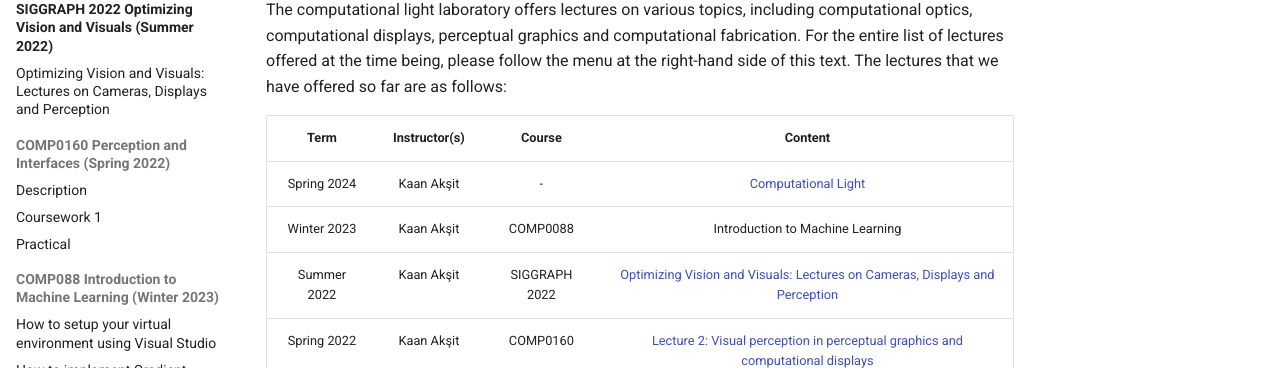
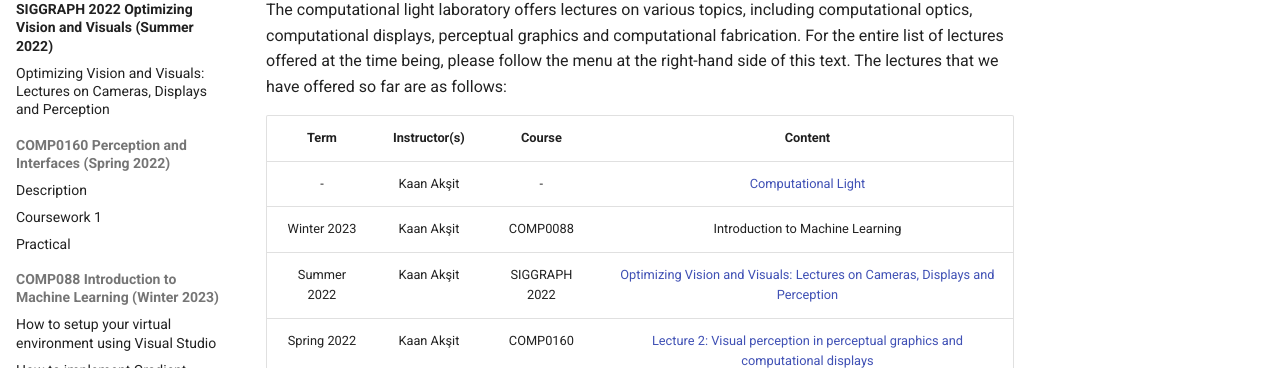
Before and after one commit to complight/complight.github.io, an MkDocs documentation site: the page built from docs/teaching/index.md, in a window 1280 px wide and 924 px high. Shown: the part 277-645 px from the top of the window. Built offline with MkDocs 1.6.1 and Material for MkDocs 9.7.7, drawn with Linux system fonts in a browser that asks for light colours.

Commit message:
Updating a typo.

```diff
--- a/docs/teaching/index.md
+++ b/docs/teaching/index.md
@@ -5,7 +5,7 @@ The lectures that we have offered so far are as follows:
 
 | Term            | Instructor(s)                | Course          | Content         |
 | :-------------: | :-------------:              | :-------------: | :-------------: |
-| Spring 2024     | Kaan Akşit                   | -               | [Computational Light](https://kaanaksit.com/odak/course/) |
+| -               | Kaan Akşit                   | -               | [Computational Light](https://kaanaksit.com/odak/course/) |
 | Winter 2023     | Kaan Akşit                   | COMP0088        | Introduction to Machine Learning |
 | Summer 2022     | Kaan Akşit                   | SIGGRAPH 2022   | [Optimizing Vision and Visuals: Lectures on Cameras, Displays and Perception](siggraph2022_optimizing_vision_and_visuals.md) |
 | Spring 2022     | Kaan Akşit                   | COMP0160        | [Lecture 2: Visual perception in perceptual graphics and computational displays](comp0160_perception_and_interfaces.md) |
```
